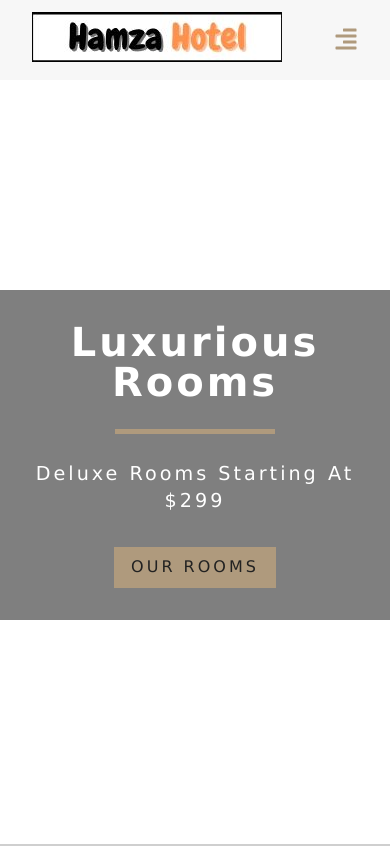
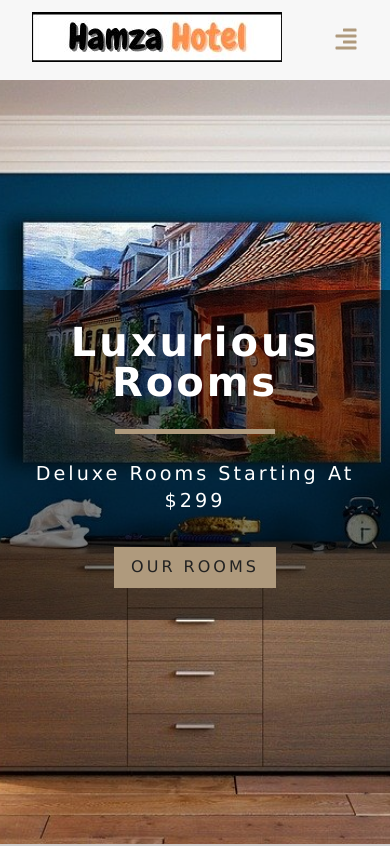
Before and after one commit to Hamza-Bhai/hamza-hotel, a React (Create React App) app: page / in a window 390 px wide. Shown: the top 846 px of the page. Built offline with nearby package versions, Linux system fonts and the light colour scheme; no server answers.

Commit message:
images responsive

```diff
--- a/src/App.css
+++ b/src/App.css
@@ -156,22 +156,17 @@ h6 {
 }
 /* end of navbar */
 /* Hero */
+.defaultHero,
 .roomsHero {
   min-height: calc(100vh - 66px);
-  background: url("./images/pic-2.jpeg") center/cover no-repeat;
+  background: url("./images/defaultBcg.jpg") center/cover no-repeat;
   display: flex;
   align-items: center;
   justify-content: center;
+}
+.roomsHero {
+  background-image: url("./images/pic-2.jpeg");
   min-height: 60vh;
-}
-
-.defaultHero {
-  min-height: calc(100vh - 66px);
-  background-image: url("./images/defaultBcg.jpg") center/cover no-repeat;
-  display: flex;
-  align-items: center;
-  justify-content: center;
-  /* min-height: 60vh; */
 }
 
 /* End of Hero */
```
